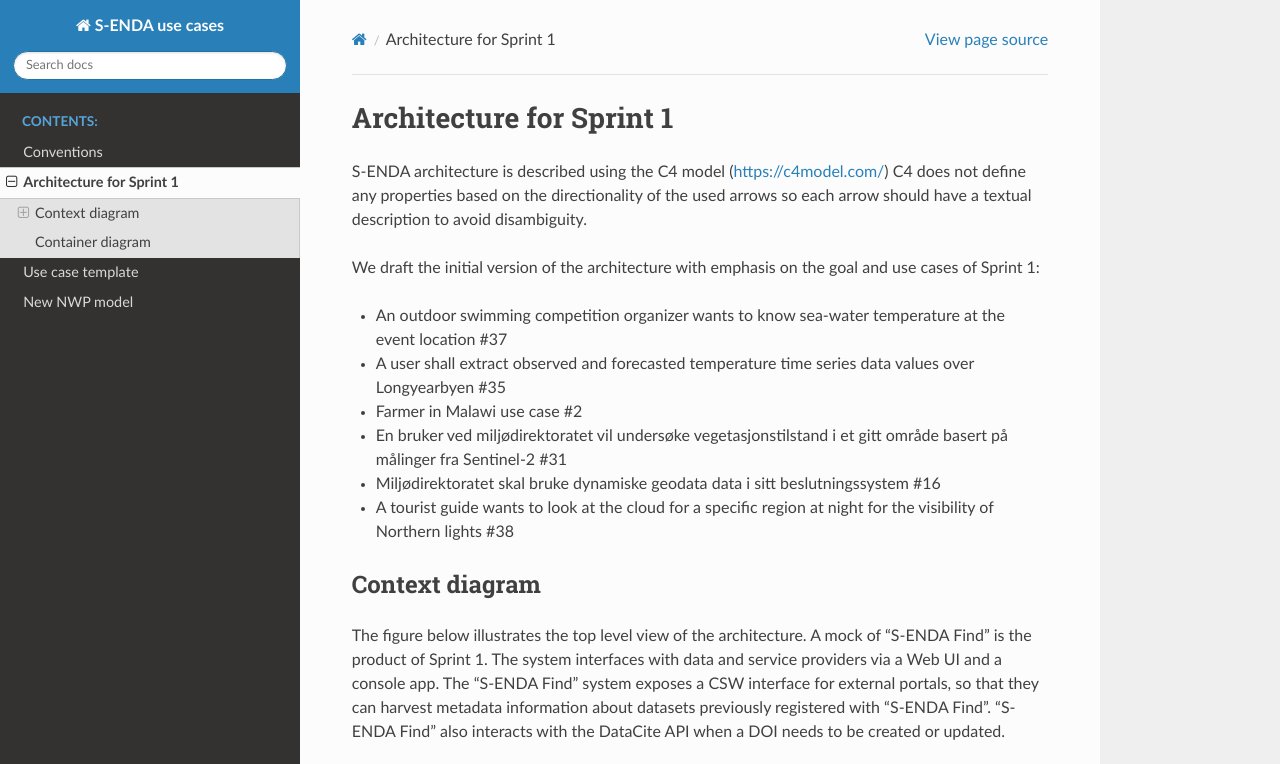
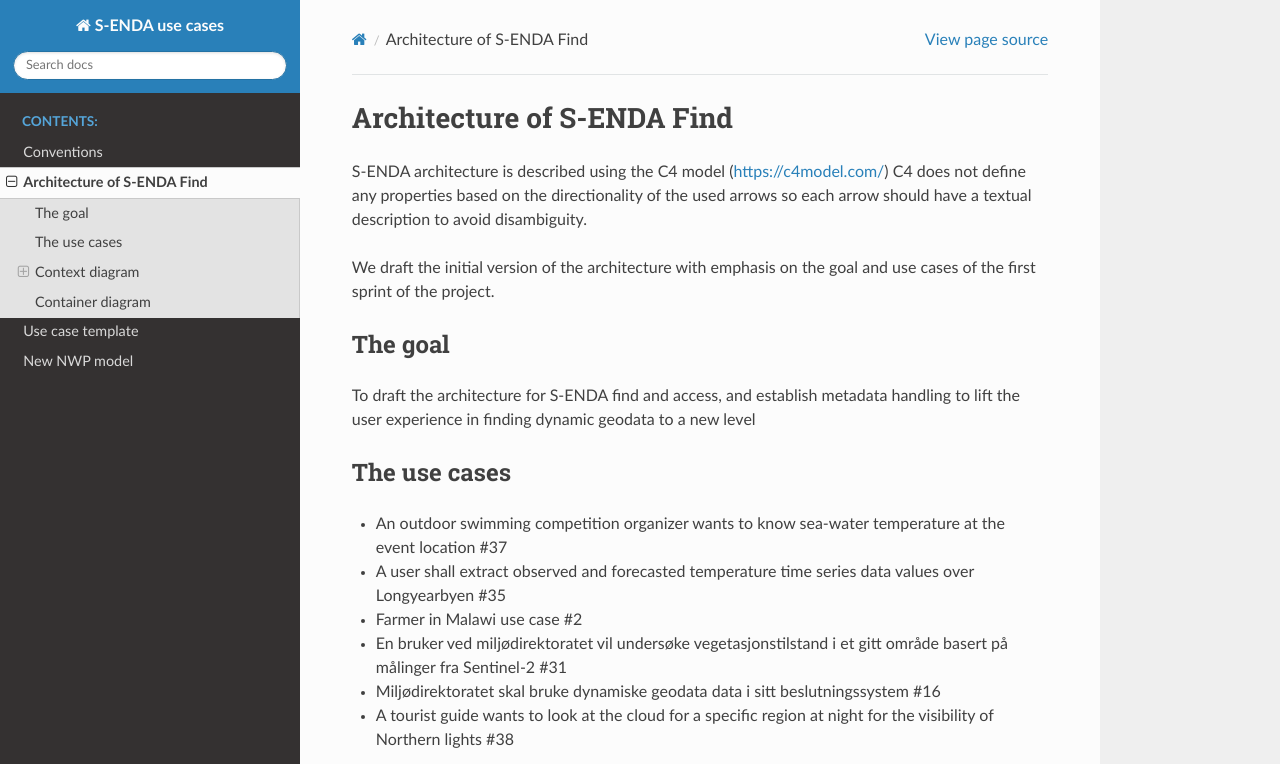
Before and after one commit to metno/S-ENDA-documentation, a Sphinx documentation site: the page built from source/architecture.rst, in a window 1280 px wide and 900 px high, cut to the strip 0-764 px from the top of the window. Built offline with Sphinx 7.4.7 and the Read the Docs theme 2.0.0, drawn with Linux system fonts in a browser that asks for light colours; some of the changed text lies outside the part shown.

Commit message:
Update architecture documentation

```diff
--- a/source/architecture.rst
+++ b/source/architecture.rst
@@ -1,5 +1,5 @@
-Architecture for Sprint 1
-""""""""""""""""""""""""""
+Architecture of S-ENDA Find
+"""""""""""""""""""""""""""
 
 S-ENDA architecture is described using the C4 model (https://c4model.com/)
 C4 does not define any properties based on the directionality
@@ -7,8 +7,17 @@
 description to avoid disambiguity.
 
 We draft the initial version of the architecture with emphasis
-on the goal and use cases of Sprint 1:
+on the goal and use cases of the first sprint of the project.
 
+The goal
+========
+To draft the architecture for S-ENDA find and access,
+and establish metadata handling to lift the user experience
+in finding dynamic geodata to a new level
+
+
+The use cases
+=============
 - An outdoor swimming competition organizer
   wants to know sea-water temperature at the event location #37
 - A user shall extract observed and forecasted temperature
@@ -71,3 +80,6 @@
 =================
 
   .. uml:: container.puml
+
+Data and service providers interact with WebUI or console applications that via an API communicate with the Metadata store.
+The contents of the metadatastore are served as CSW using pyCSW API.
```
Also changed, not shown: 1 other file.
